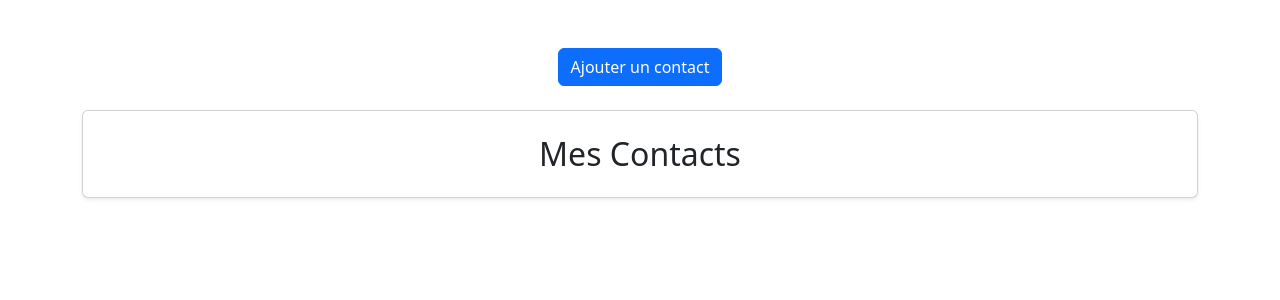
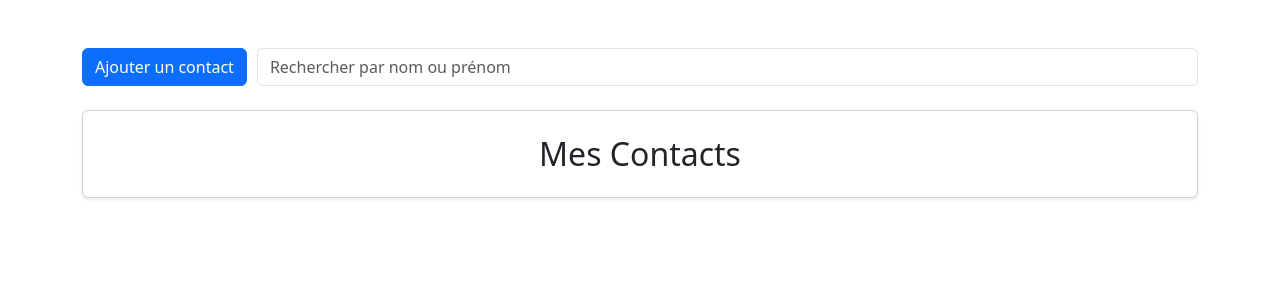
Before and after one commit to ndourmouhammad/Contacts, an Angular app: page /contacts in a window 1280 px wide. Shown: the top 300 px of the page. Built offline with nearby package versions, Linux system fonts and the light colour scheme.

Commit message:
fonctionnalité de recherche

```diff
--- a/src/app/contact-details/contact-details.component.html
+++ b/src/app/contact-details/contact-details.component.html
@@ -17,7 +17,7 @@
         </div> -->
         <div class="col-md-6 mb-3">
           <p><strong>Créé le:</strong> {{ contact.createdAt | date:'dd/MM/yyyy HH:mm' }}</p>
-          <p><strong>Mis à jour le:</strong> {{ contact.updatedAt | date:'dd/MM/yyyy HH:mm' }}</p>
+          <p><strong>Mis à jour le : </strong> {{ contact.updatedAt | date:'dd/MM/yyyy HH:mm' }}</p>
         </div>
 
       </div>
--- a/src/app/contact-list/contact-list.component.html
+++ b/src/app/contact-list/contact-list.component.html
@@ -1,34 +1,21 @@
-<!-- <div class="contact-list">
-    <h2>Mes Contacts</h2>
-    <ul>
-      <li *ngFor="let contact of contacts" (click)="onSelect(contact)">
-        <span>{{ contact.nom }} {{ contact.prenom }}</span>
-        <button (click)="deleteContact(contact.id); $event.stopPropagation()">Supprimer</button>
-      </li>
-    </ul>
-    <a routerLink="/add-contact">Ajouter un contact</a>
+<div class="container my-5">
+  <!-- Alignement du bouton et de la barre de recherche -->
+  <div class="d-flex justify-content-around align-items-center mb-4">
+    <a routerLink="/add-contact" class="btn btn-primary">Ajouter un contact</a>
+    <input
+      type="text"
+      class="form-control"
+      placeholder="Rechercher par nom ou prénom"
+      [(ngModel)]="searchTerm"
+      (input)="searchContacts()"
+    />
   </div>
-   -->
 
-   <!-- <div class="contact-list">
-    <h2>Mes Contacts</h2>
-    <ul>
-      <li *ngFor="let contact of contacts" (click)="onSelect(contact)">
-        <span>{{ contact.nom }} {{ contact.prenom }}</span>
-        <button (click)="deleteContact(contact.id); $event.stopPropagation()">Supprimer</button>
-      </li>
-    </ul>
-    <a routerLink="/add-contact">Ajouter un contact</a>
-  </div> -->
-  <div class="container my-5">
-    <div class="text-center mb-4">
-      <a routerLink="/add-contact" class="btn btn-primary">Ajouter un contact</a>
-    </div>
   <div class="card p-4 shadow-sm">
     <h2 class="text-center mb-4">Mes Contacts</h2>
     <div class="row row-cols-1 row-cols-md-3 g-4">
-        <div class="col" *ngFor="let contact of contacts">
-          <div class="card h-70">
+      <div class="col" *ngFor="let contact of contacts"> <!-- Conserver *ngFor pour itérer sur les contacts -->
+        <div class="card h-100">
           <img [src]="contact.image" class="card-img-top" alt="Photo de profil">
           <div class="card-body d-flex flex-column">
             <h5 class="card-title" (click)="onSelect(contact)" style="cursor: pointer;">
@@ -46,6 +33,5 @@
         </div>
       </div>
     </div>
-
   </div>
 </div>
--- a/src/app/contact-list/contact-list.component.scss
+++ b/src/app/contact-list/contact-list.component.scss
@@ -1,75 +1,20 @@
-.contact-list {
-    .card {
-      border-radius: 10px;
-      box-shadow: 0 4px 8px rgba(0, 0, 0, 0.1);
-      overflow: hidden;
-      transition: transform 0.2s ease-in-out;
+/* Assurer que les cartes ont la même hauteur */
+.card {
+    display: flex;
+    flex-direction: column;
+    height: 100%; /* Assurer que les cartes occupent toute la hauteur disponible de leur conteneur */
+  }
 
-      &:hover {
-        transform: scale(1.05);
-        box-shadow: 0 6px 12px rgba(0, 0, 0, 0.2);
-      }
+  .card-img-top {
+    object-fit: cover; /* Maintenir le rapport d'aspect sans déformer l'image */
+    height: 200px; /* Hauteur fixe pour toutes les images */
+  }
 
-      .card-img-top {
-        height: 100px;
-        object-fit: cover;
-        border-bottom: 1px solid #ddd;
-      }
+  /* Assurer que la barre de recherche et le bouton sont sur la même ligne */
+  .d-flex {
+    gap: 10px; /* Ajouter de l'espace entre le bouton et la barre de recherche */
+  }
 
-      .card-body {
-        display: flex;
-        flex-direction: column;
-        padding: 1.5rem;
-      }
-
-      .card-title {
-        font-size: 1.25rem;
-        color: #333;
-        margin-bottom: 1rem;
-        cursor: pointer;
-        transition: color 0.3s ease;
-
-        &:hover {
-          color: #007bff;
-        }
-      }
-
-      .btn-warning, .btn-danger {
-        border-radius: 20px;
-        padding: 0.5rem 1rem;
-        font-size: 0.875rem;
-        transition: background-color 0.3s ease;
-      }
-
-      .btn-warning {
-        background-color: #ffc107;
-        border: none;
-        &:hover {
-          background-color: #e0a800;
-        }
-      }
-
-      .btn-danger {
-        background-color: #dc3545;
-        border: none;
-        &:hover {
-          background-color: #c82333;
-        }
-      }
-    }
-
-    .text-center {
-      margin-top: 2rem;
-
-      .btn-primary {
-        border-radius: 20px;
-        padding: 0.5rem 2rem;
-        font-size: 1rem;
-        transition: background-color 0.3s ease;
-
-        &:hover {
-          background-color: #0056b3;
-        }
-      }
-    }
+  input.form-control {
+    flex: 1; /* Prendre tout l'espace disponible */
   }
--- a/src/app/contact-list/contact-list.component.ts
+++ b/src/app/contact-list/contact-list.component.ts
@@ -83,16 +83,18 @@ import { Contact } from '../models/contact';
 import { Router } from '@angular/router';
 import { CommonModule } from '@angular/common';
 import { RouterModule } from '@angular/router';
+import { FormsModule } from '@angular/forms';
 
 @Component({
   standalone: true,
-  imports: [CommonModule, RouterModule],
+  imports: [CommonModule, RouterModule, FormsModule],
   selector: 'app-contact-list',
   templateUrl: './contact-list.component.html',
   styleUrls: ['./contact-list.component.scss']
 })
 export class ContactListComponent implements OnInit {
   contacts: Contact[] = [];
+  searchTerm: string = '';
 
   constructor(private contactService: ContactService, private authService: AuthService, private router: Router) {}
 
@@ -116,4 +118,17 @@ export class ContactListComponent implements OnInit {
     this.contactService.deleteContact(contactId);
     this.ngOnInit(); // Recharge les contacts après suppression
   }
+
+
+
+  searchContacts(): void {
+    if (this.searchTerm.trim()) {
+      this.contacts = this.contactService.searchContacts(this.searchTerm);
+    } else {
+      const currentUser = this.authService.getCurrentUser();
+      if (currentUser) {
+      this.contacts = this.contactService.getContacts(currentUser.id);
+      }
+    }
+  }
 }
--- a/src/app/contact.service.ts
+++ b/src/app/contact.service.ts
@@ -1,129 +1,3 @@
-// import { Injectable } from '@angular/core';
-// import { Contact } from './models/contact';
-
-// @Injectable({
-//   providedIn: 'root'
-// })
-// export class ContactService {
-//   private contactsKey = 'contacts';
-//   private trashKey = 'trash';
-
-//   getContacts(userId: string): Contact[] {
-//     const contacts = JSON.parse(localStorage.getItem(this.contactsKey) || '[]');
-//     return contacts.filter((contact: Contact) => contact.createdBy === userId);
-//   }
-
-//   addContact(contact: Contact): void {
-//     const contacts = JSON.parse(localStorage.getItem(this.contactsKey) || '[]');
-//     contacts.push(contact);
-//     localStorage.setItem(this.contactsKey, JSON.stringify(contacts));
-//   }
-
-//   updateContact(updatedContact: Contact): void {
-//     const contacts = JSON.parse(localStorage.getItem(this.contactsKey) || '[]');
-//     const index = contacts.findIndex((contact: Contact) => contact.id === updatedContact.id);
-//     if (index !== -1) {
-//       contacts[index] = updatedContact;
-//       localStorage.setItem(this.contactsKey, JSON.stringify(contacts));
-//     }
-//   }
-
-//   deleteContact(contactId: string): void {
-//     let contacts = JSON.parse(localStorage.getItem(this.contactsKey) || '[]');
-//     const contact = contacts.find((c: Contact) => c.id === contactId);
-//     if (contact) {
-//       contacts = contacts.filter((c: Contact) => c.id !== contactId);
-//       localStorage.setItem(this.contactsKey, JSON.stringify(contacts));
-
-//       const trash = JSON.parse(localStorage.getItem(this.trashKey) || '[]');
-//       trash.push(contact);
-//       localStorage.setItem(this.trashKey, JSON.stringify(trash));
-//     }
-//   }
-
-//   getTrash(): Contact[] {
-//     return JSON.parse(localStorage.getItem(this.trashKey) || '[]');
-//   }
-
-//   restoreContact(contactId: string): void {
-//     let trash = JSON.parse(localStorage.getItem(this.trashKey) || '[]');
-//     const contact = trash.find((c: Contact) => c.id === contactId);
-//     if (contact) {
-//       trash = trash.filter((c: Contact) => c.id !== contactId);
-//       localStorage.setItem(this.trashKey, JSON.stringify(trash));
-
-//       const contacts = JSON.parse(localStorage.getItem(this.contactsKey) || '[]');
-//       contacts.push(contact);
-//       localStorage.setItem(this.contactsKey, JSON.stringify(contacts));
-//     }
-//   }
-// }
-
-// import { Injectable } from '@angular/core';
-// import { Contact } from './models/contact';
-
-// @Injectable({
-//   providedIn: 'root'
-// })
-// export class ContactService {
-//   private contactsKey = 'contacts';
-//   private trashKey = 'trash';
-
-
-//   getContacts(userId: string): Contact[] {
-//     const contacts = JSON.parse(localStorage.getItem(this.contactsKey) || '[]');
-//     return contacts.filter((contact: Contact) => contact.createdBy === userId);
-//   }
-
-//   addContact(contact: Contact): void {
-//     console.log('addContact appelé avec:', contact); // Log pour déboguer
-//     const contacts = JSON.parse(localStorage.getItem(this.contactsKey) || '[]');
-//     contacts.push(contact);
-//     localStorage.setItem(this.contactsKey, JSON.stringify(contacts));
-//     console.log('Contact ajouté à localStorage:', contacts); // Log pour vérifier
-//   }
-
-
-//   updateContact(updatedContact: Contact): void {
-//     const contacts = JSON.parse(localStorage.getItem(this.contactsKey) || '[]');
-//     const index = contacts.findIndex((contact: Contact) => contact.id === updatedContact.id);
-//     if (index !== -1) {
-//       contacts[index] = updatedContact;
-//       localStorage.setItem(this.contactsKey, JSON.stringify(contacts));
-//     }
-//   }
-
-//   deleteContact(contactId: string): void {
-//     let contacts = JSON.parse(localStorage.getItem(this.contactsKey) || '[]');
-//     const contact = contacts.find((c: Contact) => c.id === contactId);
-//     if (contact) {
-//       contacts = contacts.filter((c: Contact) => c.id !== contactId);
-//       localStorage.setItem(this.contactsKey, JSON.stringify(contacts));
-
-//       const trash = JSON.parse(localStorage.getItem(this.trashKey) || '[]');
-//       trash.push(contact);
-//       localStorage.setItem(this.trashKey, JSON.stringify(trash));
-//     }
-//   }
-
-//   getTrash(): Contact[] {
-//     return JSON.parse(localStorage.getItem(this.trashKey) || '[]');
-//   }
-
-//   restoreContact(contactId: string): void {
-//     let trash = JSON.parse(localStorage.getItem(this.trashKey) || '[]');
-//     const contact = trash.find((c: Contact) => c.id === contactId);
-//     if (contact) {
-//       trash = trash.filter((c: Contact) => c.id !== contactId);
-//       localStorage.setItem(this.trashKey, JSON.stringify(trash));
-
-//       const contacts = JSON.parse(localStorage.getItem(this.contactsKey) || '[]');
-//       contacts.push(contact);
-//       localStorage.setItem(this.contactsKey, JSON.stringify(contacts));
-//     }
-//   }
-// }
-
 import { Injectable } from '@angular/core';
 import { Contact } from './models/contact';
 
@@ -147,25 +21,14 @@ export class ContactService {
     console.log('Contact ajouté à localStorage:', contacts); // Log pour vérifier
   }
 
-  // updateContact(updatedContact: Contact): void {
-  //   const contacts = JSON.parse(localStorage.getItem(this.contactsKey) || '[]');
-  //   const index = contacts.findIndex((contact: Contact) => contact.id === updatedContact.id);
-  //   if (index !== -1) {
-  //     contacts[index] = updatedContact;
-  //     localStorage.setItem(this.contactsKey, JSON.stringify(contacts));
-  //   }
-  // }
   updateContact(updatedContact: Contact): void {
     const contacts = JSON.parse(localStorage.getItem(this.contactsKey) || '[]');
     const index = contacts.findIndex((contact: Contact) => contact.id === updatedContact.id);
     if (index !== -1) {
-      // Mettre à jour la date de modification
-      updatedContact.updatedAt = new Date();
       contacts[index] = updatedContact;
       localStorage.setItem(this.contactsKey, JSON.stringify(contacts));
     }
   }
-
 
   deleteContact(contactId: string): void {
     let contacts = JSON.parse(localStorage.getItem(this.contactsKey) || '[]');
@@ -197,11 +60,6 @@ export class ContactService {
     }
   }
 
-  // Nouvelle méthode pour obtenir un contact par ID
-  // getContactById(id: string): Contact | undefined {
-  //   const contacts = JSON.parse(localStorage.getItem(this.contactsKey) || '[]');
-  //   return contacts.find((contact: Contact) => contact.id === id);
-  // }
   getContactById(id: string): Contact | undefined {
     const contacts = JSON.parse(localStorage.getItem(this.contactsKey) || '[]');
     const contact = contacts.find((contact: Contact) => contact.id === id);
@@ -212,5 +70,14 @@ export class ContactService {
     }
     return contact;
   }
+  // Nouvelle méthode pour rechercher des contacts
+  searchContacts(searchTerm: string): Contact[] {
+    const contacts = JSON.parse(localStorage.getItem(this.contactsKey) || '[]');
+    const lowerCaseSearchTerm = searchTerm.toLowerCase();
 
+    return contacts.filter((contact: Contact) =>
+      contact.nom.toLowerCase().includes(lowerCaseSearchTerm) ||
+      contact.prenom.toLowerCase().includes(lowerCaseSearchTerm)
+    );
+  }
 }
--- a/src/app/edit-contact/edit-contact.component.ts
+++ b/src/app/edit-contact/edit-contact.component.ts
@@ -33,6 +33,7 @@ export class EditContactComponent implements OnInit {
     if (this.contact) {
       this.contactService.updateContact(this.contact);
       this.router.navigate(['/contacts']);
+      this.contact.updatedAt = new Date();
     }
   }
 }
```
Also changed, not shown: src/app/auth.service.ts (+0 -31 lines), src/app/contact-details/contact-details.component.ts (+6 -12 lines), src/app/models/contact.ts (+0 -13 lines). Lines whose indentation alone changed are shown as unchanged.
